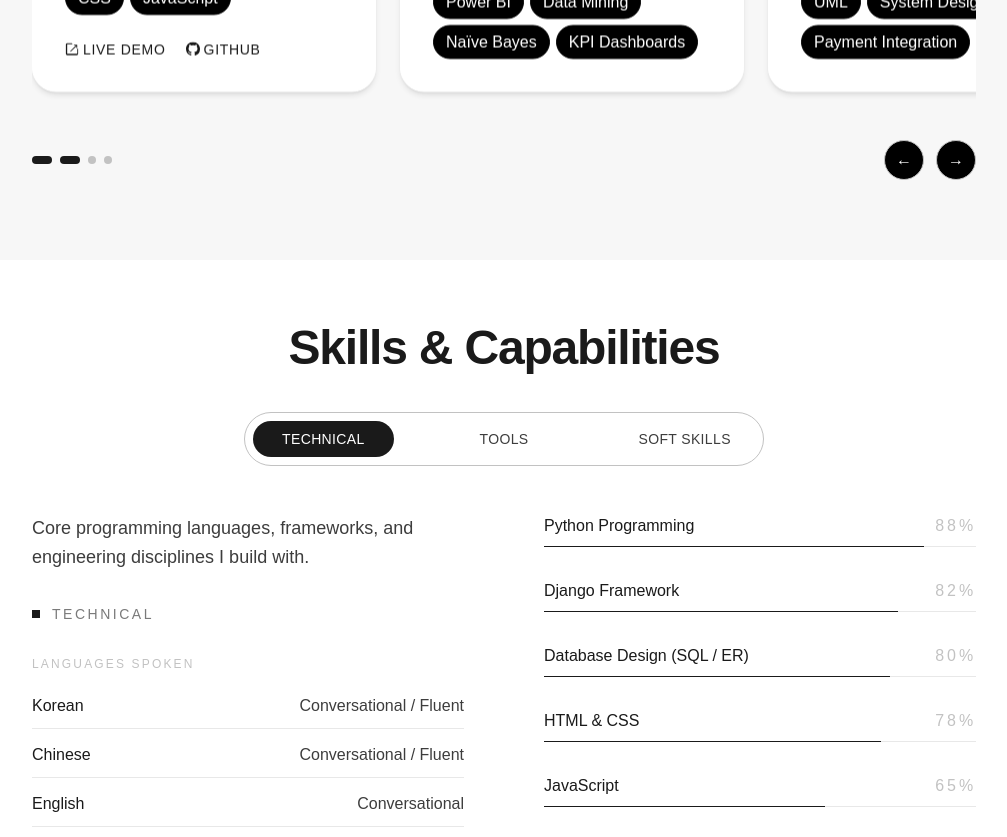
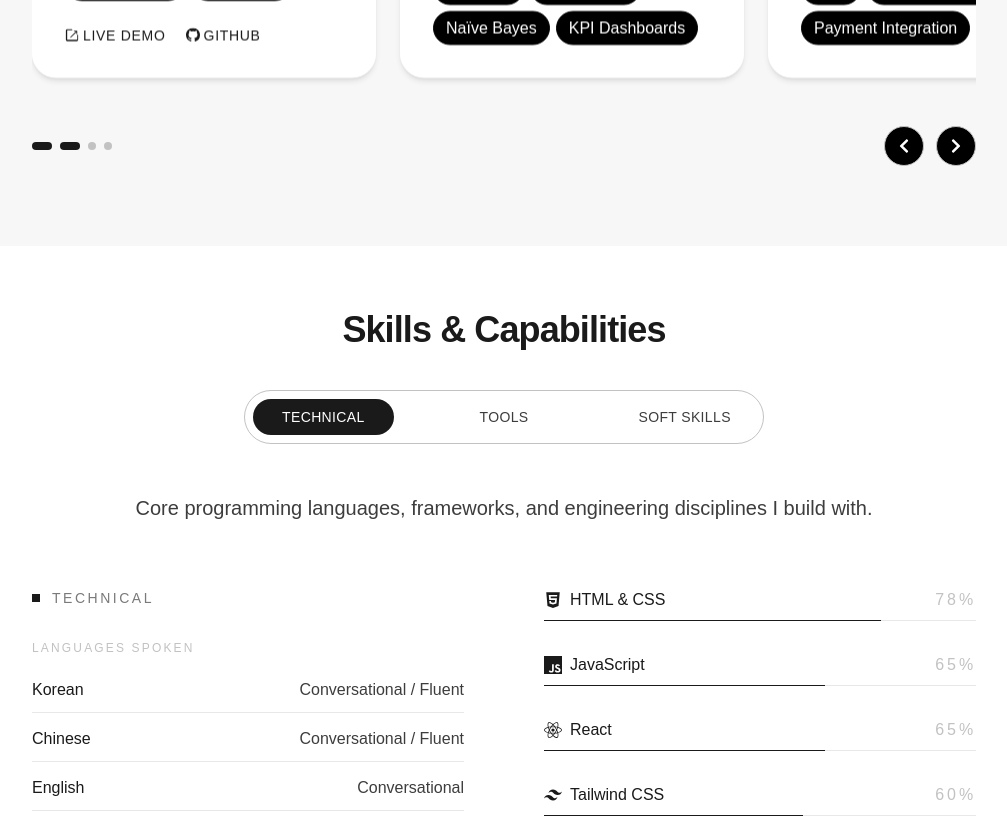
Before and after one commit to yinnyeinhtwe/Yin-s-Portfolio, a React (Vite) app: page / in a window 1280 px wide. Shown: the part 1960-2797 px from the top of the page, without its empty margins (136-1143 px from the left). Built offline with nearby package versions, Linux system fonts and the light colour scheme; a web font is replaced by a local one.

Commit message:
feat: Update icons and add contact info

```diff
--- a/package.json
+++ b/package.json
@@ -9,9 +9,11 @@
     "preview": "vite preview"
   },
   "dependencies": {
+    "bootstrap-icons": "^1.13.1",
     "lucide-react": "^1.16.0",
     "react": "^18.3.1",
-    "react-dom": "^18.3.1"
+    "react-dom": "^18.3.1",
+    "react-icons": "^5.6.0"
   },
   "devDependencies": {
     "@types/react": "^18.3.1",
--- a/src/App.jsx
+++ b/src/App.jsx
@@ -8,6 +8,8 @@ import Skills          from './sections/Skills'
 import Contact         from './sections/Contact'
 import { useScrollReveal }   from './hooks/useScrollReveal'
 import { useScrollProgress } from './hooks/useScrollProgress'
+import 'bootstrap-icons/font/bootstrap-icons.css'
+import { FaAngleUp } from "react-icons/fa";
 
 export default function App() {
   useScrollReveal()
@@ -32,7 +34,7 @@ export default function App() {
           onClick={() => window.scrollTo({ top: 0, behavior: 'smooth' })}
           className="fixed bottom-6 right-6 z-50 w-9 h-9 border border-border rounded-full bg-black text-white text-lg flex items-center justify-center hover:bg-ink hover:text-white hover:border-ink transition-all duration-200"
           aria-label="Back to top"
-        >↑</button>
+        ><FaAngleUp /></button>
       )}
     </div>
   )
--- a/src/sections/About.jsx
+++ b/src/sections/About.jsx
@@ -1,8 +1,8 @@
 export default function About() {
   return (
-    <section id="about" className="py-16 px-6 md:px-10 max-w-5xl mx-auto mt-10 mb-14">
+    <section id="about" className="py-16 px-6 md:px-10 max-w-5xl mx-auto mt-10 mb-10">
       <div className="reveal reveal-delay-1 items-center mb-16">
-        <h2 className="text-4xl md:text-5xl font-semibold tracking-tight leading-tight text-ink text-center">
+        <h2 className="text-4xl md:text-4xl font-semibold tracking-tight leading-tight text-ink text-center">
           About Me<br />
         </h2>
       </div>
--- a/src/sections/Contact.jsx
+++ b/src/sections/Contact.jsx
@@ -1,4 +1,8 @@
 import { useState } from 'react'
+import { RiFileCheckFill, RiFileCloseFill } from "react-icons/ri";
+import { AiFillMessage } from "react-icons/ai";
+import { IoIosMail } from "react-icons/io";
+import { FaTelegramPlane } from "react-icons/fa";
 
 export default function Contact() {
   const [form,   setForm]   = useState({ name: '', email: '', message: '' })
@@ -10,22 +14,38 @@ export default function Contact() {
     e.preventDefault()
     setStatus('sending')
     // Replace with Formspree: fetch('https://formspree.io/f/YOUR_ID', { method:'POST', body: JSON.stringify(form), headers:{'Content-Type':'application/json'} })
-    await new Promise(r => setTimeout(r, 1400))
-    setStatus('sent')
-    setForm({ name: '', email: '', message: '' })
+    try{
+      const res = await fetch('https://formspree.io/f/xjgzepjd',
+        { method:'POST',
+          headers:{'Content-Type':'application/json'},
+          body: JSON.stringify({
+            name: form.name,
+            email: form.email,
+            message: form.message,
+          }),
+        })
+        if ( res.ok ) {
+          setStatus('sent')
+          setForm({ name: '', email: '', message: '' })
+        } else {
+          setStatus('error')
+        }
+    }
+    catch {
+      setStatus('error')
+    }
   }
 
   return (
     <section id="contact" className="pb-20 px-6 md:px-10 max-w-5xl mx-auto">
-      <div className="pt-0">
-        <div className="grid md:grid-cols-2 gap-16 md:gap-24">
+      <div className="pt-0 mb-10">
+        <div className="grid md:grid-cols-2 gap-16 md:gap-19">
 
           {/* Left */}
           <div className="space-y-8">
             <div className="reveal reveal-delay-1">
-              <h2 className="text-4xl md:text-5xl font-semibold tracking-tight leading-tight text-ink">
-                Let's work<br />
-                <span className="text-muted font-light">together</span>
+              <h2 className="text-4xl md:text-4xl font-semibold tracking-tight leading-[1.1] text-[#1A1A1A]">
+                Let's Work Together
               </h2>
             </div>
             <p className="reveal reveal-delay-2 text-secondary text-lg leading-relaxed font-light max-w-xs">
@@ -85,10 +105,17 @@ export default function Contact() {
           <div className="reveal reveal-delay-2 bg-[#F7F7F7] border border-[#E8E8E8] p-8 rounded-2xl">
             {status === 'sent' ? (
               <div className="flex flex-col items-center justify-center h-full py-16 text-center space-y-3">
-                <div className="w-12 h-12 border border-ink flex items-center justify-center text-xl mb-2">✓</div>
-                <h3 className="text-lg font-semibold text-ink">Message sent!</h3>
+                <div className="w-12 h-12 flex items-center justify-center text-xl text-[#007f00] mb-2"><RiFileCheckFill size={60} /></div>
+                <h3 className="text-lg font-semibold text-ink text-[#007f00]">Message sent!</h3>
                 <p className="text-lg text-secondary font-light">Thanks — I'll reply within 24 hours.</p>
-                <button onClick={() => setStatus('idle')} className="btn-outline mt-4 text-sm text-white bg-black rounded-full transition-all duration-300 hover:scale-110 active:scale-95">Send another</button>
+                <button onClick={() => setStatus('idle')} className="btn-primary mt-6 text-[16px] text-white bg-black rounded-2xl transition-all duration-300 hover:scale-110 active:scale-95">Send Another</button>
+              </div>
+            ) : status === 'error' ? (
+              <div className="flex flex-col items-center justify-center h-full py-16 text-center space-y-3">
+                <div className="w-12 h-12 border border-red-400 flex items-center justify-center text-xl mb-2 text-red-400"><RiFileCloseFill size={60} /></div>
+                <h3 className="text-lg font-semibold text-ink">Something went wrong</h3>
+                <p className="text-secondary font-light">Please try emailing directly.</p>
+                <button onClick={() => setStatus('idle')} className="btn-outline mt-4 text-sm text-white bg-black rounded-full">Try again</button>
               </div>
             ) : (
               <form onSubmit={submit} className="space-y-7">
@@ -97,7 +124,7 @@ export default function Contact() {
                   { id:'email',   label:'Email Address',  type:'email', placeholder:'jane@example.com',     required:true },
                 ].map(f => (
                   <div key={f.id} className="space-y-1">
-                    <label className="label text-black" htmlFor={f.id}>{f.label} {f.required && '*'}</label>
+                    <label className="label text-black inline-flex items-center" htmlFor={f.id}>{f.label} {f.required && <span className="text-red-500 text-lg ml-1 leading-none">*</span>}</label>
                     <input id={f.id} name={f.id} type={f.type} required={f.required}
                       value={form[f.id]} onChange={handle} placeholder={f.placeholder}
                       className="form-input" />
@@ -105,7 +132,7 @@ export default function Contact() {
                 ))}
 
                 <div className="space-y-1">
-                  <label className="label text-black" htmlFor="message">Message *</label>
+                  <label className="label text-black inline-flex items-center" htmlFor="message">Message <span className="text-red-500 ml-1 leading-none text-lg">*</span></label>
                   <textarea id="message" name="message" required rows={5}
                     value={form.message} onChange={handle}
                     placeholder="Tell me about your project or opportunity..."
@@ -117,34 +144,74 @@ export default function Contact() {
                   {status === 'sending' ? (
                     <><span className="w-3.5 h-3.5 border border-white/40 border-t-white rounded-full animate-spin" />Sending...</>
                   ) : (
-                        <>
+                        <div className="flex items-center gap-2 text-[16px]">
                           Send Message
-                          <svg
-                            xmlns="http://www.w3.org/2000/svg"
-                            width="16"
-                            height="16"
-                            fill="currentColor"
-                            className="shrink-0"
-                            viewBox="0 0 16 16"
-                          >
-                            <path d="M15.964.686a.5.5 0 0 0-.65-.65L.767 5.855H.766l-.452.18a.5.5 0 0 0-.082.887l.41.26.001.002 4.995 3.178 3.178 4.995.002.002.26.41a.5.5 0 0 0 .886-.083zm-1.833 1.89L6.637 10.07l-.215-.338a.5.5 0 0 0-.154-.154l-.338-.215 7.494-7.494 1.178-.471z" />
-                          </svg>
-                        </>
+                          <FaTelegramPlane  size={18}/>
+                        </div>
                       )
                   }
                 </button>
-                <p className="text-sm text-black text-center font-light">
+                {/* <p className="text-sm text-black text-center font-light">
                   Or Email directly at{' '}
                   <a href="mailto:yinnyeinhtwe24@gmail.com" className="text-black font-semibold transition-colors">
                     yinnyeinhtwe24@gmail.com
                   </a>
-                </p>
+                </p> */}
 
               </form>
             )}
           </div>
         </div>
       </div>
+
+      <div className="reveal reveal-delay-4 text-center mt-20">
+        <h2 className="text-4xl md:text-4xl font-semibold tracking-tight leading-[1.1] text-[#1A1A1A]">
+            Looking for an Immediate Answer?
+        </h2>
+        <p className="text-center text-medium text-[16px] mt-4">
+          For the quickest support, reach out to me via Telegram or email.
+        </p>
+      </div>
+
+      <div className="flex flex-col sm:flex-row justify-center items-center gap-4 mt-6 reveal reveal-delay-5">
+        <a
+          href="https://t.me/yinnyeinhtwe"
+          target="_blank"
+          rel="noopener noreferrer"
+          className="
+            w-3/4 sm:w-[255px]
+            flex items-center justify-center gap-2
+            px-6 py-3
+            rounded-2xl
+            bg-black text-white text-[17px]
+            transition-all duration-300
+          "
+        >
+          <AiFillMessage className="text-xl" />
+          Let's Chat on Telegram
+        </a>
+
+        <a
+          href="mailto:yinnyeinhtwe24@gmail.com"
+          className="
+            w-3/4 sm:w-[255px]
+            flex items-center justify-center gap-2
+            px-6 py-3
+            rounded-2xl
+            bg-[#e5122e] text-white text-[17px]
+            transition-all duration-300
+          "
+        >
+          <IoIosMail className="text-xl" />
+          Reach Out to My Email
+        </a>
+      </div>
+
+      <div>
+        <p className="text-center text-secondary text-sm mt-16">
+          &copy; {new Date().getFullYear()} Yin Nyein Htwe. All rights reserved.
+        </p>
+      </div>
     </section>
   )
 }
--- a/src/sections/Hero.jsx
+++ b/src/sections/Hero.jsx
@@ -43,7 +43,7 @@ export default function Hero() {
           </div>
 
           <div className="reveal reveal-delay-1 mt-6">
-            <h2 className="text-5xl md:text-6xl font-semibold tracking-tight leading-none text-ink">
+            <h2 className="text-5xl md:text-5xl font-semibold tracking-tight leading-none text-ink">
               Yin Nyein Htwe
             </h2>
             <h2 className="text-4xl md:text-4xl font-light tracking-tight leading-none text-muted mt-6">
@@ -61,7 +61,7 @@ export default function Hero() {
           </div>
           <div className="flex items-center gap-5">
             <a href="#work" className="btn-primary px-6 py-3 mt-4 rounded-full bg-black text-white transition-all duration-300 hover:scale-110 active:scale-95">View Work</a>
-            <a href="/YinNyeinHtwe.pdf" download className="btn-outline px-6 py-3 mt-4 rounded-full bg-black text-white transition-all duration-300 hover:scale-110 active:scale-95">Download CV</a>
+            <a href="/YinNyeinHtwe.pdf" download className="btn-primary px-6 py-3 mt-4 rounded-full bg-[#e5122e] text-white transition-all duration-300 hover:bg-[#e5122e] hover:scale-110 active:scale-95">Download CV</a>
           </div>
         </div>
 
--- a/src/sections/Skills.jsx
+++ b/src/sections/Skills.jsx
@@ -1,4 +1,24 @@
 import { useState, useEffect, useRef } from 'react'
+import {
+  FaPython,
+  FaGitAlt,
+  FaHtml5,
+  FaUsers,
+  FaClock,
+  FaLightbulb,
+  FaCommentDots,
+  FaReact,
+  FaProjectDiagram,
+} from 'react-icons/fa'
+
+import {
+  SiDjango,
+  SiJavascript,
+  SiTailwindcss,
+  SiMysql,
+} from 'react-icons/si'
+
+import { VscVscode } from 'react-icons/vsc'
 
 const TABS = [
   { id: 'Technical',   label: 'Technical'    },
@@ -10,64 +30,71 @@ const CONTENT = {
   Technical: {
     intro: 'Core programming languages, frameworks, and engineering disciplines I build with.',
     items: [
-      { name: 'Python Programming',        pct: 88 },
-      { name: 'Django Framework',          pct: 82 },
-      { name: 'Database Design (SQL / ER)',pct: 80 },
-      { name: 'HTML & CSS',                pct: 78 },
-      { name: 'JavaScript',                pct: 65 },
+      { name: 'HTML & CSS',   Icon: FaHtml5,       pct: 78 },
+      { name: 'JavaScript',   Icon: SiJavascript,  pct: 65 },
+      { name: 'React',   Icon: FaReact,  pct: 65 },
+      { name: 'Tailwind CSS', Icon: SiTailwindcss, pct: 60 },
+      { name: 'Python',       Icon: FaPython,      pct: 65 },
+      { name: 'Django',       Icon: SiDjango,      pct: 65 },
     ],
     extra: {
       heading: 'Languages Spoken',
       rows: [
         { left: 'Korean',  right: 'Conversational / Fluent' },
         { left: 'Chinese', right: 'Conversational / Fluent' },
-        { left: 'English', right: 'Conversational'          },
+        { left: 'English', right: 'Conversational' },
       ],
     },
   },
+
   Data: {
     intro: 'Data analysis, visualization, and mining tools I use to extract and communicate insights.',
     items: [
-      { name: 'Power BI',                   pct: 80 },
-      { name: 'Data Mining Techniques',     pct: 75 },
-      { name: 'Naïve Bayes / ML Basics',   pct: 68 },
-      { name: 'MySQL',                      pct: 82 },
-      { name: 'ER Diagram & Schema Design', pct: 78 },
+      { name: 'Visual Studio Code',    Icon: VscVscode,   pct: 90 },
+      { name: 'Git & GitHub', Icon: FaGitAlt, pct: 75 },
+      {name: 'Draw.io', Icon: FaProjectDiagram, pct: 80},
     ],
     extra: {
       heading: 'Key Concepts',
       rows: [
-        { left: 'KPI Dashboards',    right: 'Power BI' },
-        { left: 'Pattern Analysis',  right: 'Naïve Bayes' },
-        { left: 'Data Warehousing',  right: 'SQL / ETL'  },
+        { left: 'KPI Dashboards',   right: 'Power BI' },
+        { left: 'Pattern Analysis', right: 'Naïve Bayes' },
+        { left: 'Data Warehousing', right: 'SQL / ETL' },
       ],
     },
   },
+
   Soft: {
     intro: 'Interpersonal strengths I bring to every team, project, and deadline.',
     items: [
-      { name: 'Communication',  pct: 90 },
-      { name: 'Teamwork',       pct: 92 },
-      { name: 'Problem Solving',pct: 88 },
-      { name: 'Time Management',pct: 85 },
+      { name: 'Communication',   Icon: FaCommentDots,  pct: 90 },
+      { name: 'Teamwork',        Icon: FaUsers,     pct: 92 },
+      { name: 'Problem Solving', Icon: FaLightbulb, pct: 88 },
+      { name: 'Time Management', Icon: FaClock,     pct: 85 },
     ],
     extra: {
       heading: 'Working Style',
       rows: [
-        { left: 'Collaboration',  right: 'Team-first mindset' },
-        { left: 'Reliability',    right: 'Deadline-driven'   },
-        { left: 'Adaptability',   right: 'Fast learner'      },
+        { left: 'Collaboration', right: 'Team-first mindset' },
+        { left: 'Reliability',   right: 'Deadline-driven' },
+        { left: 'Adaptability',  right: 'Fast learner' },
       ],
     },
   },
 }
 
 /* ── animated bar ── */
-function Bar({ name, pct, visible }) {
+function Bar({ Icon, name, pct, visible }) {
   return (
     <div className="space-y-2">
       <div className="flex items-center justify-between">
-        <span className="text-base font-medium text-[#1A1A1A]">{name}</span>
+        <div className="flex items-center gap-2">
+          <Icon size={18} color="#1A1A1A" />
+
+          <span className="text-base font-medium text-[#1A1A1A]">
+            {name}
+          </span>
+        </div>
         <span className="label text-base" style={{ color: '#C2C2C2' }}>{pct}%</span>
       </div>
       <div className="h-px bg-[#E8E8E8] relative overflow-hidden">
@@ -113,7 +140,7 @@ export default function Skills() {
     return () => observer.disconnect()
   }, [])
 
-  const data = CONTENT[rendered]
+  const data = CONTENT[rendered];
 
   return (
     <section id="skills" className="mt-16 py-28 px-6 md:px-10 max-w-5xl mx-auto pt-0" ref={sectionRef}>
@@ -122,7 +149,7 @@ export default function Skills() {
         {/* Header */}
         <div className="space-y-3 mb-10">
           <div className="reveal reveal-delay-1">
-            <h2 className="text-4xl md:text-5xl font-semibold tracking-tight leading-[1.1] text-[#1A1A1A] text-center">
+            <h2 className="text-4xl md:text-4xl font-semibold tracking-tight leading-[1.1] text-[#1A1A1A] text-center">
               Skills & Capabilities
             </h2>
           </div>
@@ -149,8 +176,11 @@ export default function Skills() {
           </div>
 
         {/* ── Panel ── */}
+        <p className="text-lg text-[#3D3D3D] font-medium leading-relaxed max-w-4xl text-center text-xl text-bold mx-auto mb-10 reveal reveal-delay-2">
+           {data.intro}
+        </p>
         <div
-          className="reveal reveal-delay-3 grid md:grid-cols-2 gap-12 md:gap-20 items-start"
+          className="reveal reveal-delay-3 grid md:grid-cols-2 gap-12 md:gap-20 items-start mt-16"
           style={{
             opacity:    visible ? 1 : 0,
             transform:  visible ? 'translateY(0)' : 'translateY(12px)',
@@ -159,9 +189,7 @@ export default function Skills() {
         >
           {/* Left: intro + extra rows */}
           <div className="space-y-8">
-            <p className="text-lg text-[#3D3D3D] font-light leading-relaxed">
-              {data.intro}
-            </p>
+
 
             {/* Active tab badge */}
             <div className="flex items-center gap-3">
@@ -189,6 +217,7 @@ export default function Skills() {
             {data.items.map((skill) => (
               <Bar
                 key={`${active}-${skill.name}`}
+                Icon={skill.Icon}
                 name={skill.name}
                 pct={skill.pct}
                 visible={visible}
@@ -201,10 +230,10 @@ export default function Skills() {
         <div className="reveal mt-16 overflow-hidden border-t border-b border-black pt-6 pb-6">
           <div className="marquee-track flex gap-10 whitespace-nowrap">
             {[
-              'Python','Django','MySQL','Power BI','HTML','CSS','JavaScript',
-              'Data Mining','UML','SQL','ER Diagrams','Naïve Bayes',
-              'Python','Django','MySQL','Power BI','HTML','CSS','JavaScript',
-              'Data Mining','UML','SQL','ER Diagrams','Naïve Bayes',
+              'Python','Django','React JS','HTML','CSS','JavaScript',
+              'Tailwind CSS','UML','ER Diagrams','React JS','HTML','CSS','JavaScript',
+              'Python','Django','MySQL','React JS','HTML','CSS','JavaScript',
+              'Tailwind CSS','UML','SQL','ER Diagrams',
             ].map((t, i) => (
               <span key={i} className="label" style={{ color: 'black' }}>
                 {t}<span style={{ color: 'black', margin: '0 8px' }}>·</span>
--- a/src/sections/Work.jsx
+++ b/src/sections/Work.jsx
@@ -1,4 +1,5 @@
 import { useRef, useState, useCallback, useEffect } from 'react'
+import { FaChevronLeft, FaChevronRight } from "react-icons/fa";
 
 const PROJECTS = [
   {
@@ -9,7 +10,7 @@ const PROJECTS = [
     year: '2024',
     description:
       'A task management and productivity system featuring a full-featured dashboard, dynamic search and filtering, and responsive UI components built with Python.',
-    tags: ['Python', 'Django', 'HTML', 'CSS', 'JavaScript'],
+    tags: ['Python', 'Django', 'HTML', 'Tailwind CSS', 'JavaScript'],
     links: [
       { label: 'Live Demo', href: 'https://dailysuite.onrender.com' },
       { label: 'GitHub', href: 'https://github.com/yinnyeinhtwe/dailysuite' },
@@ -277,7 +278,7 @@ export default function Work() {
           <div className="flex flex-col md:flex-row md:items-end justify-between gap-6 mb-12">
             <div className="space-y-3">
               <div className="reveal reveal-delay-1">
-                <h2 className="text-4xl md:text-5xl font-semibold tracking-tight leading-[1.1] text-[#1A1A1A]">
+                <h2 className="text-4xl md:text-4xl font-semibold tracking-tight leading-[1.1] text-[#1A1A1A]">
                   Projects I've built
                 </h2>
               </div>
@@ -397,7 +398,7 @@ export default function Work() {
                 className="w-10 h-10 border border-[#C2C2C2] flex items-center justify-center
                           text-white bg-black rounded-full transition-all duration-200 hover:border-[#1A1A1A]"
               >
-                ←
+                <FaChevronLeft />
               </button>
 
               <button
@@ -406,7 +407,7 @@ export default function Work() {
                 className="w-10 h-10 border border-[#C2C2C2] flex items-center justify-center
                           text-white bg-black rounded-full transition-all duration-200 hover:border-[#1A1A1A]"
               >
-                →
+                <FaChevronRight />
               </button>
             </div>
           </div>
```
Also changed, not shown: 1 other file (tests, documents, lock files or other folders).
